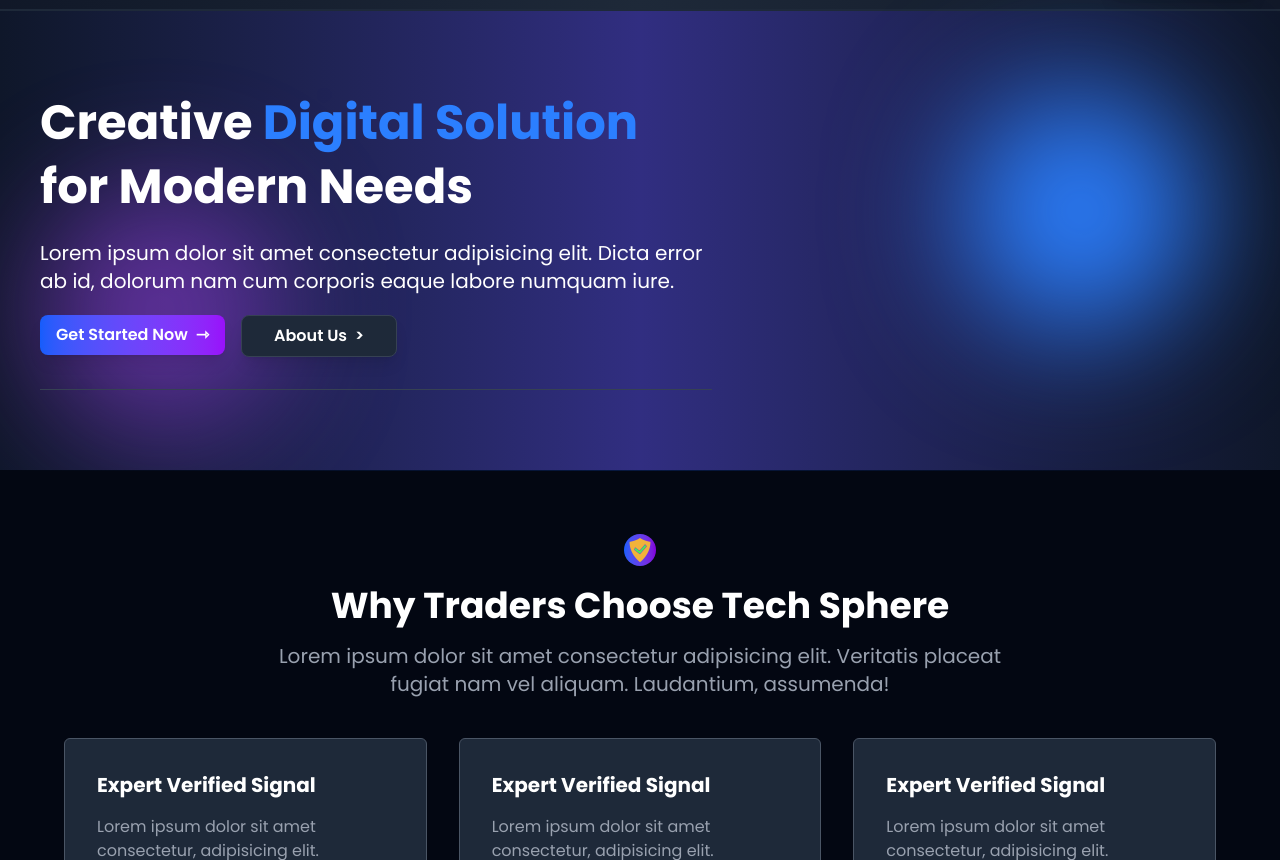
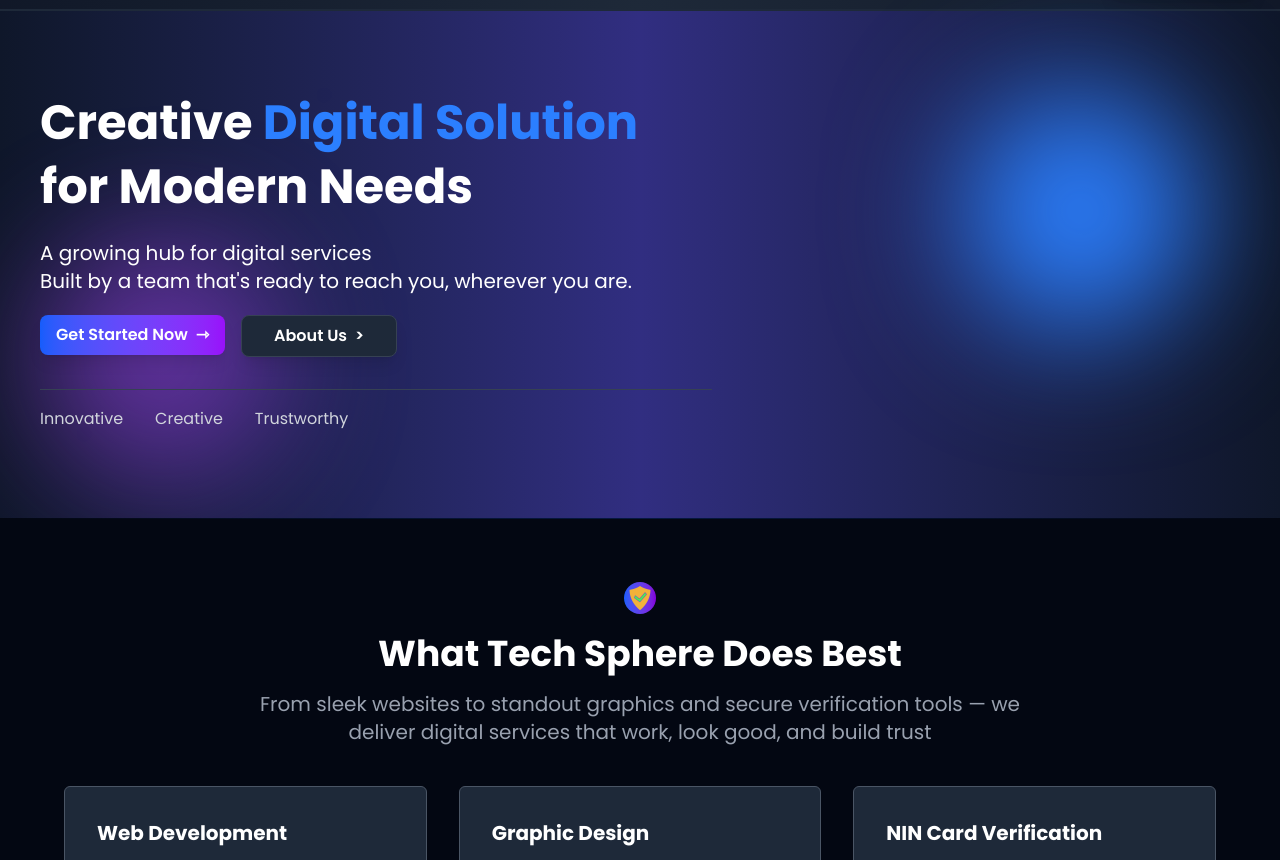
Before and after one commit to cyberdiego33/Tech-Sphere-Portfolio, a website: page index.html in a window 1280 px wide. Shown: the part 55-915 px from the top of the page. Drawn offline with Linux system fonts and the light colour scheme.

Commit message:
2AM - 4AM coding
changed the logo paths to the correct ones and filled some lorem texts like on hero section

```diff
--- a/index.html
+++ b/index.html
@@ -41,7 +41,7 @@
                 </a>
             </nav>
 
-            <div class="nav-mobile p-2 rounded-md hover:bg-gray-200 *:w-4 *:h-0.5 *:bg-white space-y-1 md:hidden">
+            <div class="cursor-pointer nav-mobile p-2 rounded-md hover:bg-gray-200 *:w-4 *:h-0.5 *:bg-white space-y-1 md:hidden">
                 <div></div>
                 <div></div>
                 <div></div>
@@ -98,7 +98,7 @@
                     <h1 class="text-4xl sm:text-5xl font-bold leading-[3rem] sm:leading-[4rem]">Creative <span class="text-blue-500">Digital Solution</span> for Modern Needs</h1>
 
                     <p class="my-5 text-xl">
-                        Lorem ipsum dolor sit amet consectetur adipisicing elit. Dicta error ab id, dolorum nam cum corporis eaque labore numquam iure.
+                        A growing hub for digital services <br>Built by a team that's ready to reach you, wherever you are.
                     </p>
 
                     <div id="hero-buttons" class="space-x-4 sm:flex">
@@ -116,7 +116,24 @@
                         </a>
                     </div>
                 </div>
+
+                <div class="flex gap-8 mt-[20px]">
+                    <div class="text-center animate-bounce ease-in-out ">
+                      <!-- <div class="text-3xl">🌐</div> -->
+                      <p class="text-gray-300 mt-1">Innovative</p>
+                    </div>
+                    <div class="text-center animate-bounce ease-in-out delay-150">
+                      <!-- <div class="text-3xl">🧠</div> -->
+                      <p class="text-gray-300 mt-1">Creative</p>
+                    </div>
+                    <div class="text-center animate-bounce ease-in-out delay-300">
+                      <!-- <div class="text-3xl">⚡</div> -->
+                      <p class="text-gray-300 mt-1">Trustworthy</p>
+                    </div>
+                </div>
             </div>
+
+
         </section>
 
         <section class="py-16 px-6 bg-gray-950 relative">
@@ -125,30 +142,30 @@
 
             <div class="text-center max-w-3xl mx-auto">
                 <div class="size-8 mx-auto mb-5 bg-gradient-to-r from-blue-600 to-purple-700 rounded-full"><img src="images/texted.png" alt="tested icon"></div>
-                <h2 class="text-3xl md:text-4xl font-bold text-white">Why Traders Choose Tech Sphere</h2>
+                <h2 class="text-3xl md:text-4xl font-bold text-white">What Tech Sphere Does Best</h2>
                 <p class="text-xl text-gray-400 mt-4">
-                    Lorem ipsum dolor sit amet consectetur adipisicing elit. Veritatis placeat fugiat nam vel aliquam. Laudantium, assumenda!
+                    From sleek websites to standout graphics and secure verification tools — we deliver digital services that work, look good, and build trust
                 </p>
             </div>
 
             <div class="grid md:grid-cols-2 lg:grid-cols-3 gap-8 py-10 sm:p-10">
 
                 <div class="p-8 bg-gray-800 border border-gray-600 hover:border-blue-600 rounded-md transform hover:-translate-y-2 transition duration-300 group">
-                    <p class="text-xl text-white font-bold transition duration-300 group-hover:text-blue-600">Expert Verified Signal</p>
+                    <p class="text-xl text-white font-bold transition duration-300 group-hover:text-blue-600">Web Development</p>
                     <p class="my-4 text-gray-400">
                         Lorem ipsum dolor sit amet consectetur, adipisicing elit. Assumenda blanditiis inventore nisi et corporis consectetur quisquam aut molestiae corrupti in.</p>
                     <button class="p-2 rounded-md  text-white text-lg font-bold bg-indigo-800">Visit Blog</button>
                 </div>
 
                 <div class="p-8 bg-gray-800 border border-gray-600 hover:border-blue-600 rounded-md transform hover:-translate-y-2 transition duration-300 group">
-                    <p class="text-xl text-white font-bold transition duration-300 group-hover:text-blue-600">Expert Verified Signal</p>
+                    <p class="text-xl text-white font-bold transition duration-300 group-hover:text-blue-600">Graphic Design</p>
                     <p class="my-4 text-gray-400">
                         Lorem ipsum dolor sit amet consectetur, adipisicing elit. Assumenda blanditiis inventore nisi et corporis consectetur quisquam aut molestiae corrupti in.</p>
                     <button class="p-2 rounded-md  text-white text-lg font-bold bg-indigo-800">Visit Blog</button>
                 </div>
 
                 <div class="p-8 bg-gray-800 border border-gray-600 hover:border-blue-600 rounded-md transform hover:-translate-y-2 transition duration-300 group">
-                    <p class="text-xl text-white font-bold transition duration-300 group-hover:text-blue-600">Expert Verified Signal</p>
+                    <p class="text-xl text-white font-bold transition duration-300 group-hover:text-blue-600">NIN Card Verification</p>
                     <p class="my-4 text-gray-400">
                         Lorem ipsum dolor sit amet consectetur, adipisicing elit. Assumenda blanditiis inventore nisi et corporis consectetur quisquam aut molestiae corrupti in.</p>
                     <button class="p-2 rounded-md  text-white text-lg font-bold bg-indigo-800">Visit Blog</button>
```
Also changed, not shown: templates/about-us.html (+2 -2 lines), templates/contact.html (+1 -1 lines), output.css.
